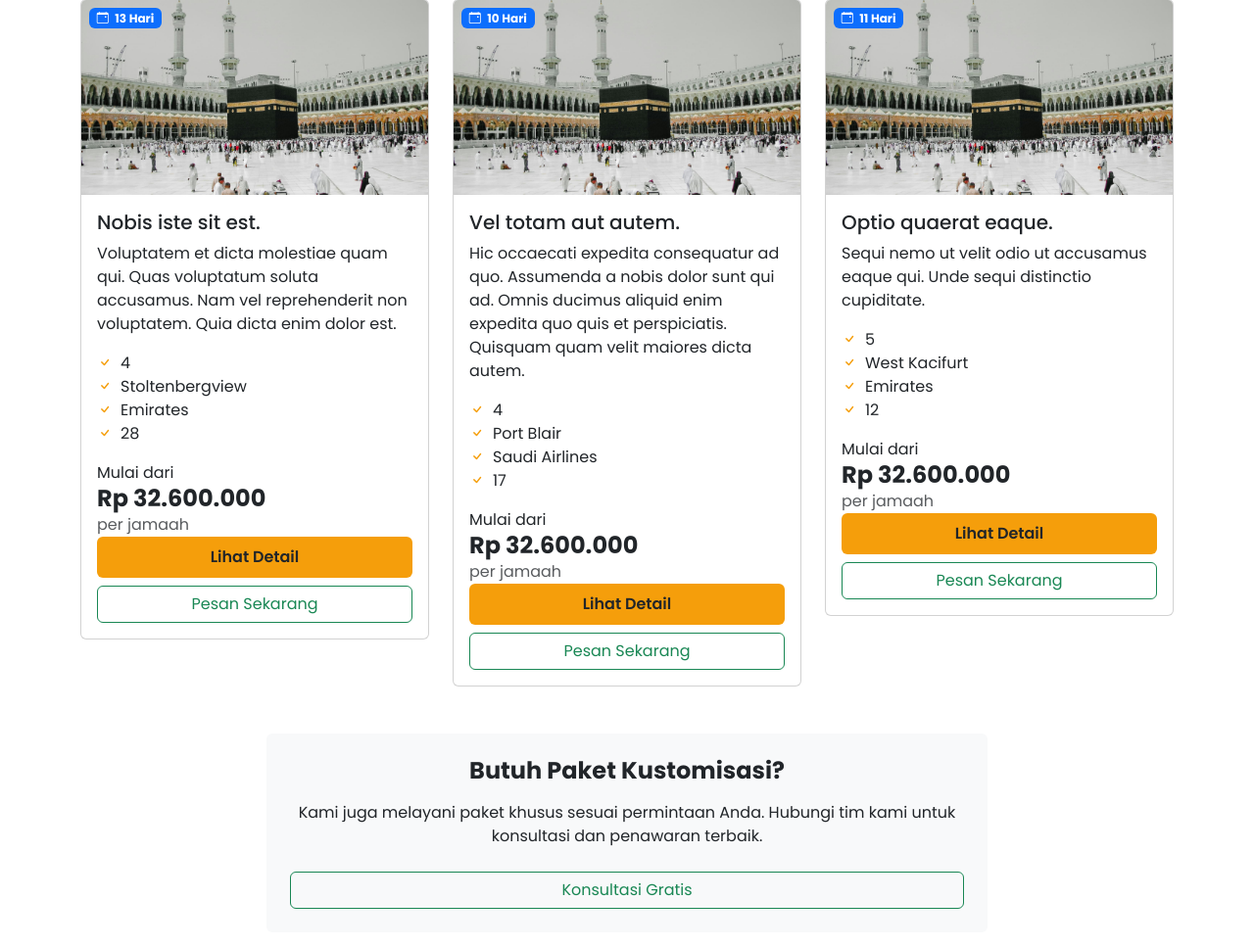
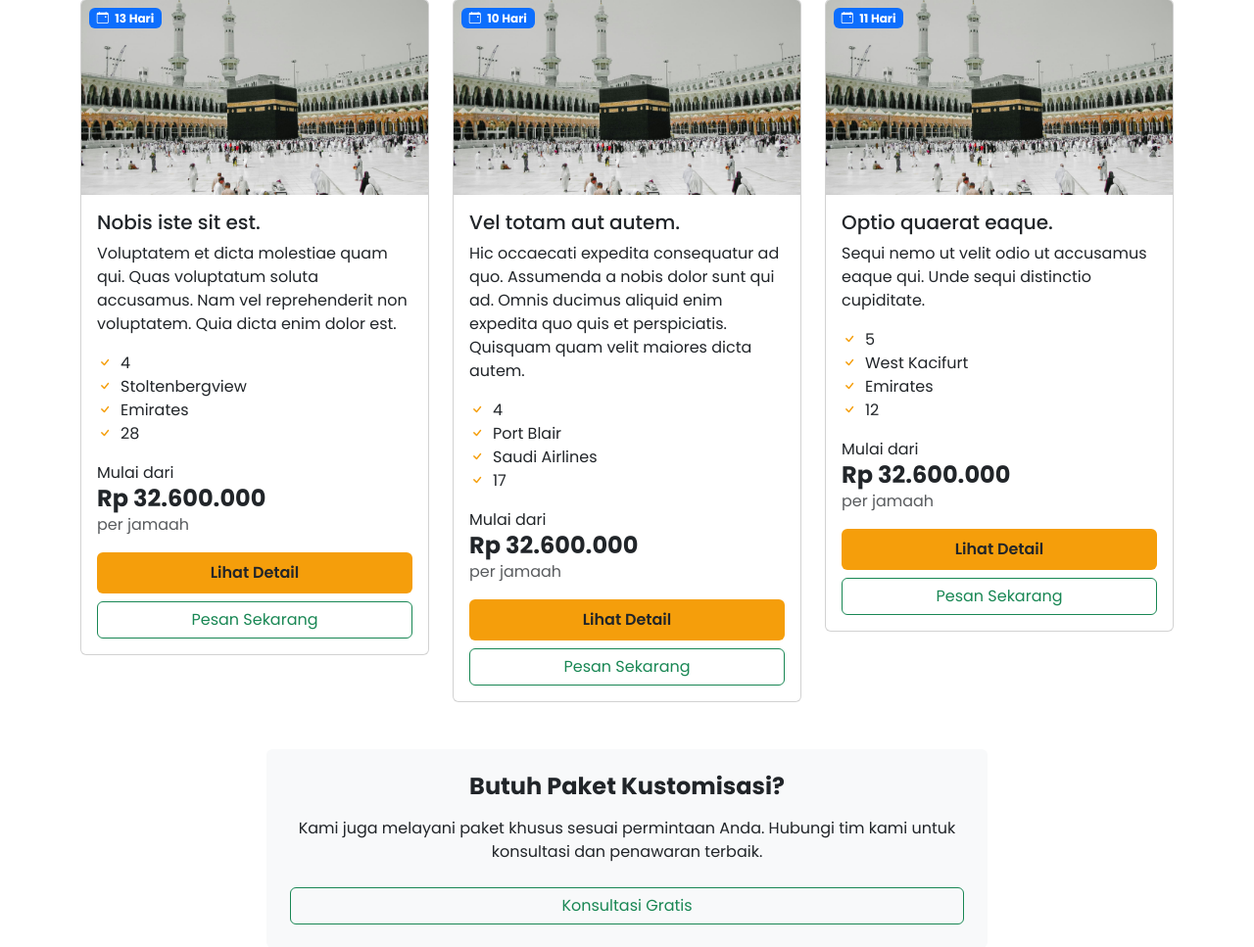
Before and after one commit to Irfan2202/travel-umroh-laravel-livewire-filament, a Laravel app: page / in a window 1280 px wide. Shown: the part 2623-3590 px from the top of the page at 98% size. Run offline with Laravel 12, Linux system fonts and the light colour scheme; data comes from the database, SQL or seed files in the repository; style sheets or scripts are compiled from the project's sources; some libraries are stand-ins or nearby versions.

Commit message:
package button

```diff
--- a/resources/views/livewire/packages/show-packages.blade.php
+++ b/resources/views/livewire/packages/show-packages.blade.php
@@ -27,7 +27,7 @@
                         <h4 class="fw-bold text-lead mb-0">Rp {{ number_format($prices->price, 0, ',', '.') }}</h4>
                         <p class="text-muted mt-0 mb-0">per jamaah</p>
                     </div>
-                    <div class="d-flex flex-column gap-2">
+                    <div class="d-flex flex-column gap-2 mt-3">
                         <a href="{{ route('packages.detail-packages', $package->id) }}" class="btn btn-gold">Lihat
                             Detail</a>
                         <a href="#" class="btn btn-outline-success">Pesan Sekarang</a>
```
